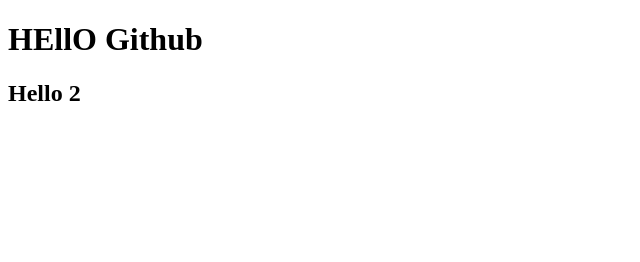
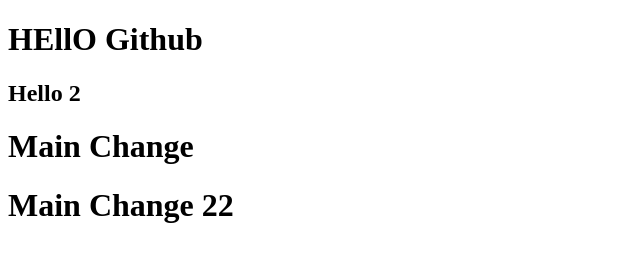
Before and after one commit to habibstark007/711-DAY-7-V2, a plain HTML site: page index.html in a window 1280 px wide. Shown: the whole page, without its empty margins (0-640 px from the left). Drawn offline with Linux system fonts and the light colour scheme.

Commit message:
new change

```diff
--- a/index.html
+++ b/index.html
@@ -10,5 +10,8 @@
         HEllO Github
     </h1>
     <h2>Hello 2</h2>
+    <h1>Main Change</h1>
+    <h1>Main Change 22</h1>
+
 </body>
 </html>
```
